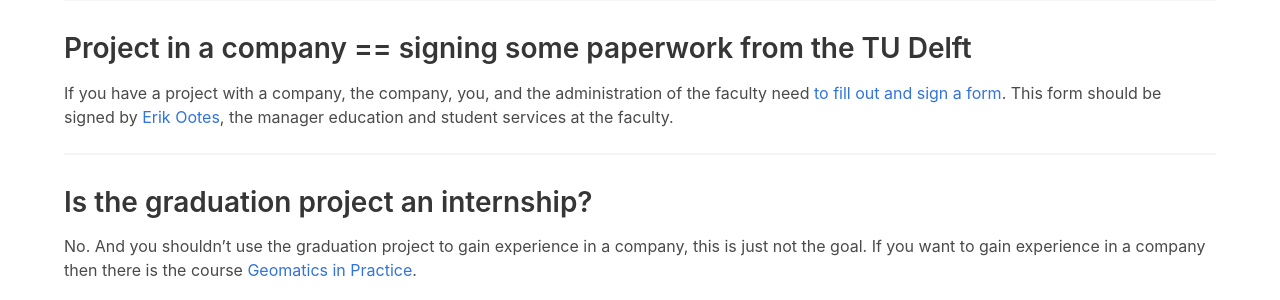
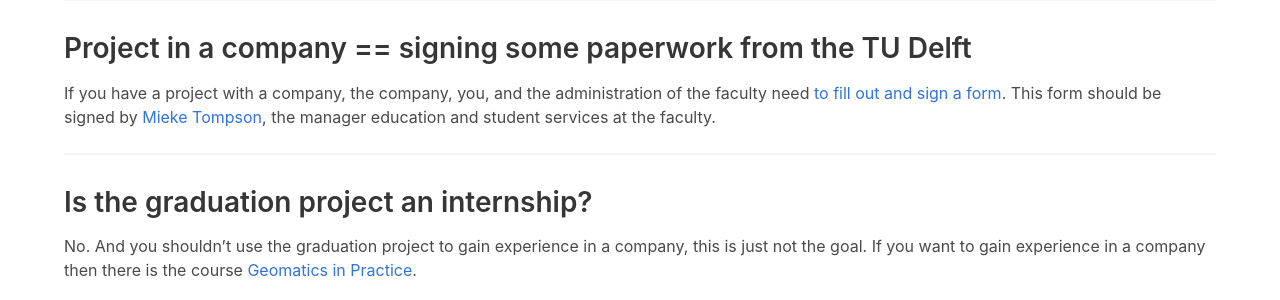
Before and after one commit to tudelft3d/geo2020, a Jekyll site: the page built from company/index.md, in a window 1280 px wide. Shown: the part 850-1150 px from the top of the page. Built offline with Jekyll 4.4.1, drawn with Linux system fonts in a browser that asks for light colours; nearby versions of some CDN libraries.

Commit message:
Mieke Tompson for Erik Ootes

```diff
--- a/company/index.md
+++ b/company/index.md
@@ -38,7 +38,7 @@
 ## Project in a company == signing some paperwork from the TU Delft
 
 If you have a project with a company, the company, you, and the administration of the faculty need [to fill out and sign a form](20180529_Internship_Agreement.pdf).
-This form should be signed by [Erik Ootes](mailto:h.a.j.ootes@tudelft.nl), the manager education and student services at the faculty.
+This form should be signed by [Mieke Tompson](mailto:m.tompson@tudelft.nl), the manager education and student services at the faculty.
 
 - - -
 
```
